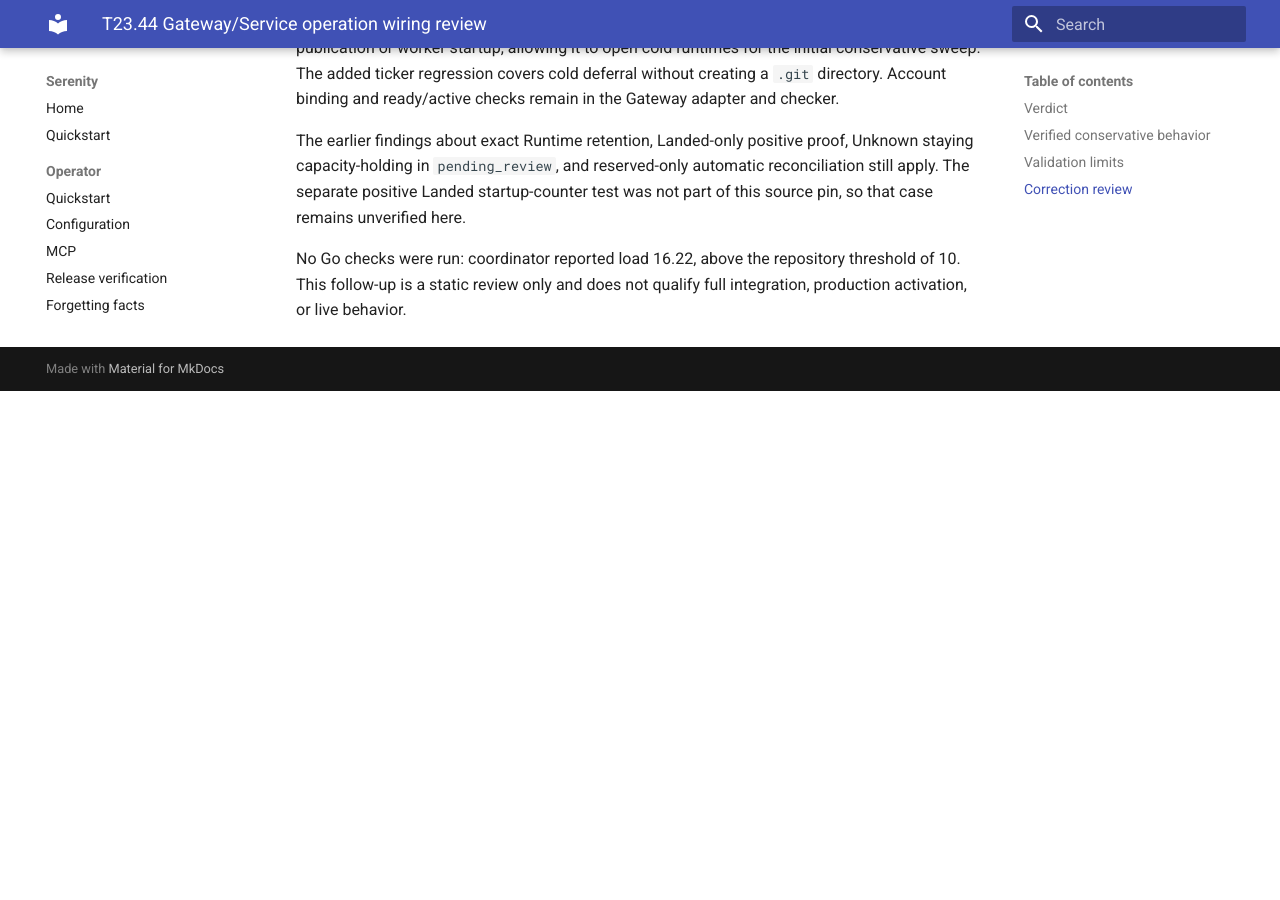
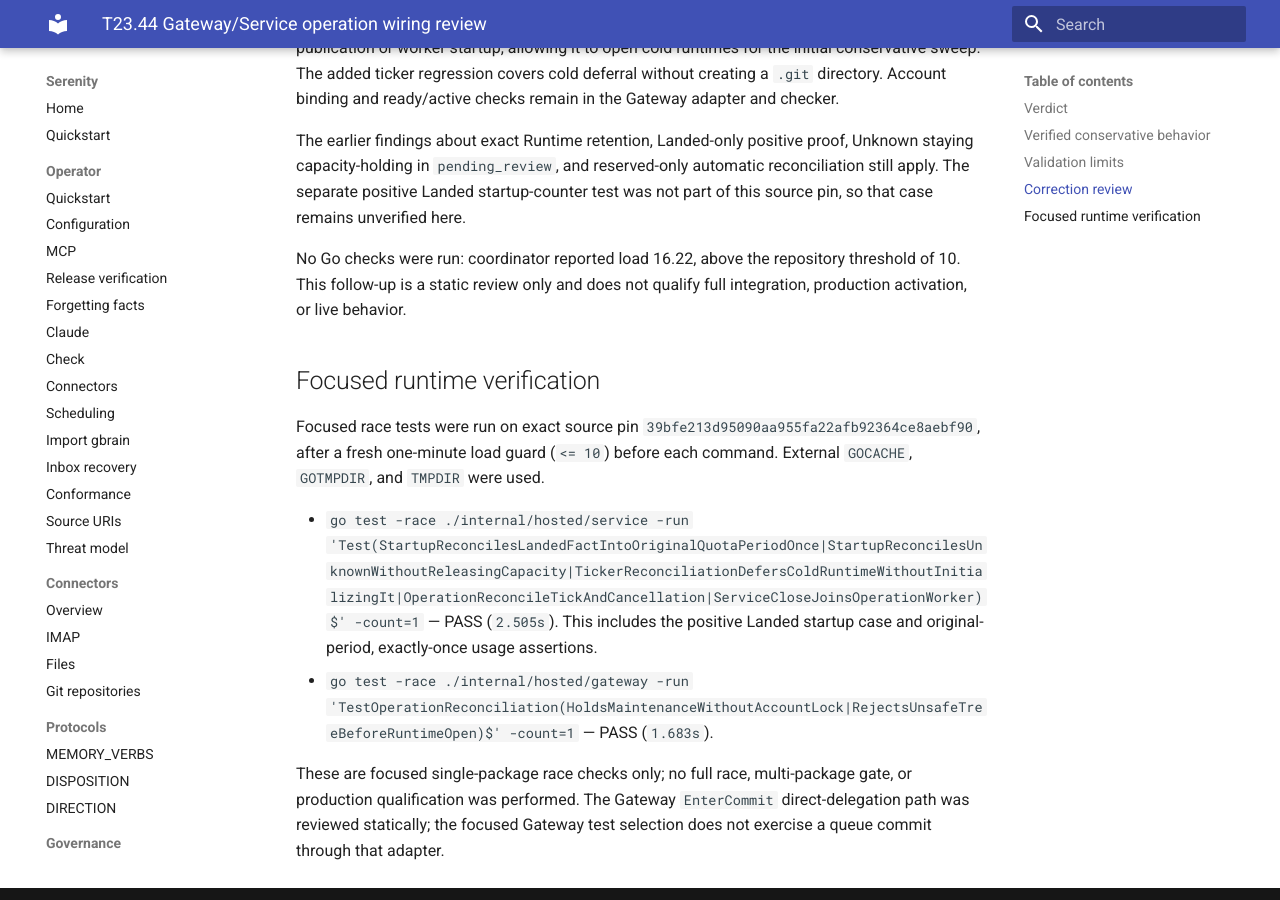
Before and after one commit to sirerun/serenity, an MkDocs documentation site: the page built from docs/plans/t23-44-gateway-service-wiring-independent-review-2026-10-01.md, in a window 1280 px wide and 900 px high, scrolled down 1945 px. Built offline with MkDocs 1.6.1 and Material for MkDocs 9.7.7, drawn with Linux system fonts in a browser that asks for light colours; before the commit the page ends 2336 px from its top, so only the background shows below that.

Commit message:
docs: record focused T23.44 wiring checks

```diff
--- a/docs/plans/t23-44-gateway-service-wiring-independent-review-2026-10-01.md
+++ b/docs/plans/t23-44-gateway-service-wiring-independent-review-2026-10-01.md
@@ -31,3 +31,12 @@ Follow-up source reviewed: `54c68582aa80b96485f155ce34dfc440b9c97e64` (productio
 The earlier findings about exact Runtime retention, Landed-only positive proof, Unknown staying capacity-holding in `pending_review`, and reserved-only automatic reconciliation still apply. The separate positive Landed startup-counter test was not part of this source pin, so that case remains unverified here.
 
 No Go checks were run: coordinator reported load 16.22, above the repository threshold of 10. This follow-up is a static review only and does not qualify full integration, production activation, or live behavior.
+
+## Focused runtime verification
+
+Focused race tests were run on exact source pin `39bfe213d95090aa955fa22afb92364ce8aebf90`, after a fresh one-minute load guard (`<= 10`) before each command. External `GOCACHE`, `GOTMPDIR`, and `TMPDIR` were used.
+
+- `go test -race ./internal/hosted/service -run 'Test(StartupReconcilesLandedFactIntoOriginalQuotaPeriodOnce|StartupReconcilesUnknownWithoutReleasingCapacity|TickerReconciliationDefersColdRuntimeWithoutInitializingIt|OperationReconcileTickAndCancellation|ServiceCloseJoinsOperationWorker)$' -count=1` — PASS (`2.505s`). This includes the positive Landed startup case and original-period, exactly-once usage assertions.
+- `go test -race ./internal/hosted/gateway -run 'TestOperationReconciliation(HoldsMaintenanceWithoutAccountLock|RejectsUnsafeTreeBeforeRuntimeOpen)$' -count=1` — PASS (`1.683s`).
+
+These are focused single-package race checks only; no full race, multi-package gate, or production qualification was performed. The Gateway `EnterCommit` direct-delegation path was reviewed statically; the focused Gateway test selection does not exercise a queue commit through that adapter.
```
